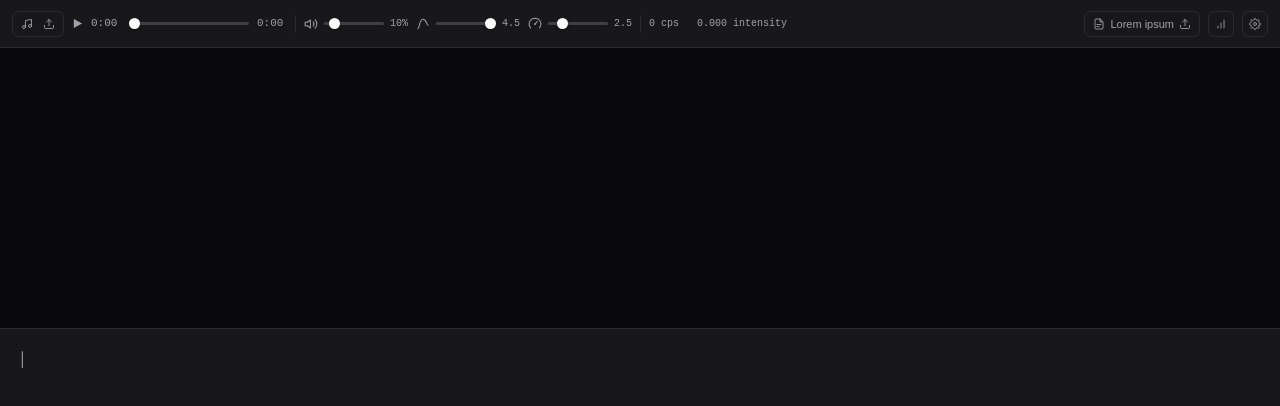
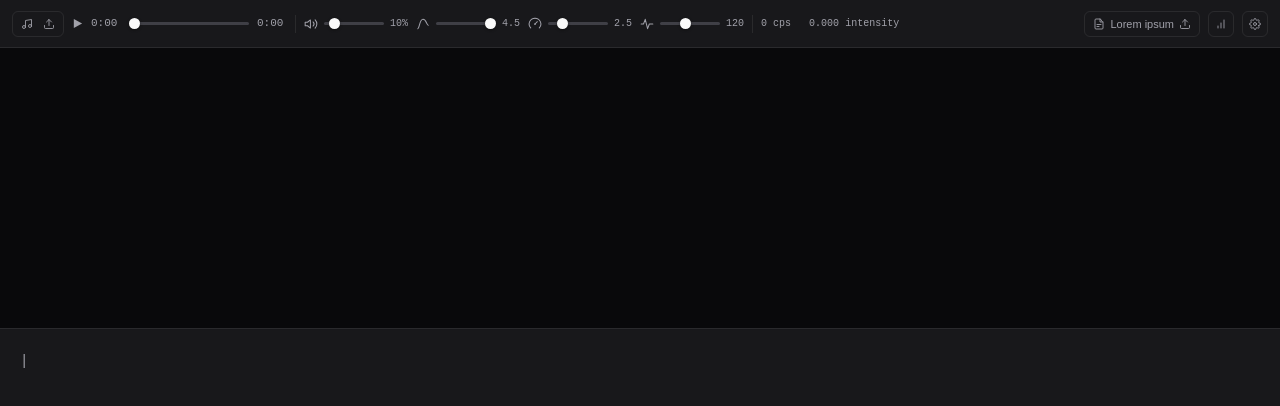
Before and after one commit to DenizCiger/sound-typer, a React (Vite) app: page / in a window 1280 px wide. Shown: the top 406 px of the page. Built offline with nearby package versions, Linux system fonts and the light colour scheme.

Commit message:
Add shake threshold setting and update Typewriter component for screenshake sensitivity

```diff
--- a/src/App.tsx
+++ b/src/App.tsx
@@ -26,11 +26,11 @@ function loadPrefs() {
   try {
     const raw = localStorage.getItem(STORAGE_KEY);
     if (!raw) return null;
-    return JSON.parse(raw) as { volume: number; powerExponent: number; speedMultiplier: number };
+    return JSON.parse(raw) as { volume: number; powerExponent: number; speedMultiplier: number; shakeThreshold?: number };
   } catch { return null; }
 }
 
-function savePrefs(prefs: { volume: number; powerExponent: number; speedMultiplier: number }) {
+function savePrefs(prefs: { volume: number; powerExponent: number; speedMultiplier: number; shakeThreshold: number }) {
   localStorage.setItem(STORAGE_KEY, JSON.stringify(prefs));
 }
 
@@ -58,6 +58,7 @@ export default function App() {
   const [volume, setVolumeState] = useState(prefs?.volume ?? 0.1);
   const [powerExponent, setPowerExponentState] = useState(prefs?.powerExponent ?? 4.5);
   const [speedMultiplier, setSpeedMultiplierState] = useState(prefs?.speedMultiplier ?? 2.5);
+  const [shakeThreshold, setShakeThresholdState] = useState(prefs?.shakeThreshold ?? 120);
   const [cps, setCps] = useState(0);
   const [intensity, setIntensity] = useState(0);
   const [playbackPos, setPlaybackPos] = useState(0);
@@ -78,8 +79,8 @@ export default function App() {
   const lastIntensityRef = useRef(0);
 
   useEffect(() => {
-    savePrefs({ volume, powerExponent, speedMultiplier });
-  }, [volume, powerExponent, speedMultiplier]);
+    savePrefs({ volume, powerExponent, speedMultiplier, shakeThreshold });
+  }, [volume, powerExponent, speedMultiplier, shakeThreshold]);
 
   const handleEnded = useCallback(() => {
     setIsPlaying(false);
@@ -125,6 +126,7 @@ export default function App() {
 
   const handlePower = useCallback((v: number) => setPowerExponentState(v), []);
   const handleSpeed = useCallback((v: number) => setSpeedMultiplierState(v), []);
+  const handleShakeThreshold = useCallback((v: number) => setShakeThresholdState(v), []);
 
   const handleTextFile = useCallback(async (file: File) => {
     const text = await file.text();
@@ -181,11 +183,13 @@ export default function App() {
         onSpeed={handleSpeed}
         onLoadText={handleTextFile}
         onRemoveText={handleRemoveTextSource}
+        shakeThreshold={shakeThreshold}
+        onShakeThreshold={handleShakeThreshold}
         onToggleVisualizer={() => setShowVisualizer(!showVisualizer)}
         onOpenSettings={() => setShowSettings(true)}
       />
       {showVisualizer && <Visualizer dataArrayRef={engine.dataArray} isPlaying={isPlaying} />}
-      <Typewriter ref={typewriterRef} textSource={textSource || LOREM} screenshake={settings.screenshake} screenshakeMultiplier={settings.screenshakeMultiplier} cursorPosition={settings.cursorPosition} textWidth={settings.textWidth} />
+      <Typewriter ref={typewriterRef} textSource={textSource || LOREM} screenshake={settings.screenshake} screenshakeMultiplier={settings.screenshakeMultiplier} shakeThreshold={shakeThreshold} cursorPosition={settings.cursorPosition} textWidth={settings.textWidth} />
       {showSettings && <Settings settings={settings} onChange={handleSettingsChange} onClose={() => setShowSettings(false)} />}
     </div>
   );
--- a/src/components/Controls.tsx
+++ b/src/components/Controls.tsx
@@ -150,6 +150,21 @@ const IconGear = () => (
   </svg>
 );
 
+const IconShake = () => (
+  <svg
+    width="14"
+    height="14"
+    viewBox="0 0 24 24"
+    fill="none"
+    stroke="currentColor"
+    strokeWidth="1.75"
+    strokeLinecap="round"
+    strokeLinejoin="round"
+  >
+    <path d="M2 12h4l3-8 4 16 3-8h6" />
+  </svg>
+);
+
 const IconBars = () => (
   <svg
     width="12"
@@ -193,6 +208,8 @@ interface Props {
   onSpeed: (v: number) => void;
   onLoadText: (file: File) => void;
   onRemoveText: () => void;
+  shakeThreshold: number;
+  onShakeThreshold: (v: number) => void;
   onToggleVisualizer: () => void;
   onOpenSettings: () => void;
 }
@@ -217,6 +234,8 @@ export function Controls({
   onSpeed,
   onLoadText,
   onRemoveText,
+  shakeThreshold,
+  onShakeThreshold,
   onToggleVisualizer,
   onOpenSettings,
 }: Props) {
@@ -232,6 +251,8 @@ export function Controls({
   const [powerValue, setPowerValue] = useState(powerExponent.toString());
   const [speedValue, setSpeedValue] = useState(speedMultiplier.toString());
   const [volumeValue, setVolumeValue] = useState(Math.round(volume * 100).toString());
+  const [editingShakeThreshold, setEditingShakeThreshold] = useState(false);
+  const [shakeThresholdValue, setShakeThresholdValue] = useState(shakeThreshold.toString());
 
   const handleAudioDrop = (e: React.DragEvent) => {
     e.preventDefault();
@@ -282,6 +303,12 @@ export function Controls({
     const val = parseFloat(s);
     if (!isNaN(val) && val > 0) onSpeed(val);
     setEditingSpeed(false);
+  };
+
+  const handleShakeThresholdChange = (newVal: string) => {
+    const val = parseFloat(newVal.trim());
+    if (!isNaN(val) && val >= 0) onShakeThreshold(val);
+    setEditingShakeThreshold(false);
   };
 
   const handleVolumeChange = (newVolume: string) => {
@@ -478,6 +505,44 @@ export function Controls({
         )}
       </div>
 
+      <div className={styles.sliderLabel}>
+        <IconShake />
+        <input
+          type="range"
+          min={0}
+          max={300}
+          step={10}
+          value={shakeThreshold}
+          onChange={(e) => onShakeThreshold(parseFloat(e.target.value))}
+        />
+        {editingShakeThreshold ? (
+          <input
+            type="text"
+            className={styles.editInput}
+            style={{ fontSize: 10, width: `${shakeThresholdValue.length || 1}ch` }}
+            value={shakeThresholdValue}
+            onChange={(e) => setShakeThresholdValue(e.target.value)}
+            onBlur={() => handleShakeThresholdChange(shakeThresholdValue)}
+            onKeyDown={(e) => {
+              if (e.key === "Enter") handleShakeThresholdChange(shakeThresholdValue);
+              if (e.key === "Escape") setEditingShakeThreshold(false);
+            }}
+            autoFocus
+          />
+        ) : (
+          <span
+            className={styles.sliderVal}
+            onClick={() => {
+              setShakeThresholdValue(shakeThreshold.toString());
+              setEditingShakeThreshold(true);
+            }}
+            title="Click to edit"
+          >
+            {shakeThreshold}
+          </span>
+        )}
+      </div>
+
       <div className={styles.divider} />
 
       <span className={styles.stat}>
--- a/src/components/Typewriter.tsx
+++ b/src/components/Typewriter.tsx
@@ -29,19 +29,23 @@ interface TypewriterProps {
   textSource?: string;
   screenshake?: boolean;
   screenshakeMultiplier?: number;
+  shakeThreshold?: number;
   cursorPosition?: 'bottom' | 'center';
   textWidth?: TextWidth;
 }
 
-export const Typewriter = forwardRef<TypewriterHandle, TypewriterProps>(({ textSource = LOREM, screenshake = true, screenshakeMultiplier = 1, cursorPosition = 'bottom', textWidth = 'full' }, ref) => {
+export const Typewriter = forwardRef<TypewriterHandle, TypewriterProps>(({ textSource = LOREM, screenshake = true, screenshakeMultiplier = 1, shakeThreshold = 120, cursorPosition = 'bottom', textWidth = 'full' }, ref) => {
   const containerRef = useRef<HTMLDivElement>(null);
   const textRef = useRef<HTMLSpanElement>(null);
+  const cursorRef = useRef<HTMLSpanElement>(null);
 
   const screenshakeRef = useRef(screenshake);
   const shakeMultRef = useRef(screenshakeMultiplier);
+  const shakeThreshRef = useRef(shakeThreshold);
   const cursorPosRef = useRef(cursorPosition);
   screenshakeRef.current = screenshake;
   shakeMultRef.current = screenshakeMultiplier;
+  shakeThreshRef.current = shakeThreshold;
   cursorPosRef.current = cursorPosition;
 
   const linesRef = useRef<string[]>(['']);
@@ -88,7 +92,7 @@ export const Typewriter = forwardRef<TypewriterHandle, TypewriterProps>(({ textS
         }
 
         fluxAvgRef.current = fluxAvgRef.current * 0.95 + flux * 0.05;
-        const threshold = fluxAvgRef.current * 2.5 + 120;
+        const threshold = fluxAvgRef.current * 2.5 + shakeThreshRef.current;
 
         if (flux > threshold) {
           const raw = (flux - threshold) / 150;
@@ -107,9 +111,6 @@ export const Typewriter = forwardRef<TypewriterHandle, TypewriterProps>(({ textS
       }
 
       if (intensity < SILENCE_THRESHOLD) {
-        if (wasIntenseRef.current && linesRef.current[linesRef.current.length - 1].length > 0) {
-          linesRef.current.push('');
-        }
         wasIntenseRef.current = false;
         return 0;
       }
@@ -136,6 +137,8 @@ export const Typewriter = forwardRef<TypewriterHandle, TypewriterProps>(({ textS
       }
 
       textEl.textContent = linesRef.current.join('\n');
+      // Re-append cursor so it stays at the end
+      if (cursorRef.current) textEl.appendChild(cursorRef.current);
       wasIntenseRef.current = true;
 
       container.scrollTop = container.scrollHeight;
@@ -151,8 +154,9 @@ export const Typewriter = forwardRef<TypewriterHandle, TypewriterProps>(({ textS
         ref={containerRef}
         className={styles.container}
       >
-        <span ref={textRef} className={styles.text} />
-        <span className={styles.cursor}>|</span>
+        <span ref={textRef} className={styles.text}>
+          <span ref={cursorRef} className={styles.cursor}>|</span>
+        </span>
         <div className={`${styles.spacer} ${cursorPosition === 'center' ? styles.spacerCenter : ''}`} />
       </div>
       <button className={styles.clearBtn} onClick={doReset} title="Clear output">
```
Also changed, not shown: 1 other file (tests, documents, lock files or other folders).
